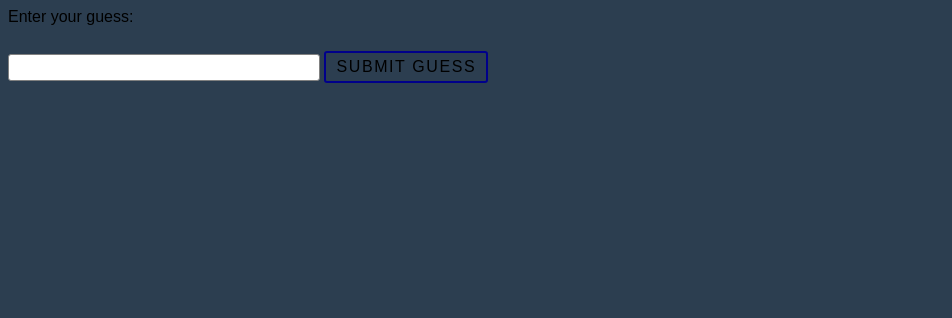
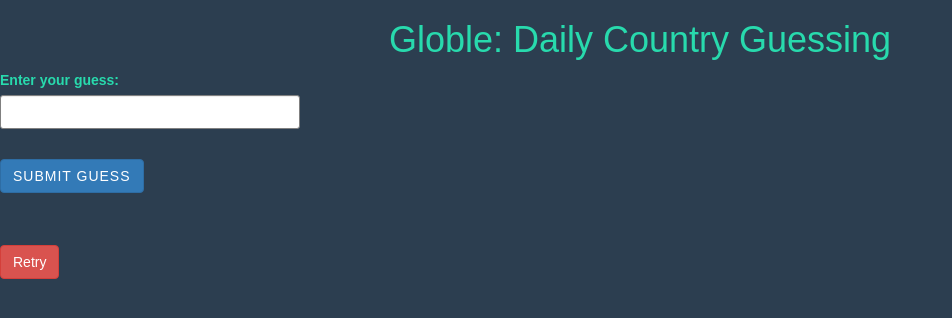
Before and after one commit to PatrikPaunovic/RWA-projekt, a plain HTML site: page druga_igra.html in a window 1280 px wide. Shown: the whole page, without its empty margins (0-952 px from the left). Drawn offline with nearby package versions, Linux system fonts and the light colour scheme; no server answers.

Commit message:
stil druge igre

```diff
--- a/druga_igra.html
+++ b/druga_igra.html
@@ -2,15 +2,26 @@
 <html>
     <head>
         <title>Drug igra</title>
+        <link rel="stylesheet" href="https://maxcdn.bootstrapcdn.com/bootstrap/3.3.7/css/bootstrap.min.css">
         <link rel="stylesheet" type="text/css" href="style.css" />
+        <link rel="stylesheet" type="text/css" href="style_drugaigra.css" />
         <script src="secondGame.js"></script>
     </head>
 
     <body>
-        <label for="guess-input">Enter your guess:</label>
-        <input type="text" id="guess-input" />
-        <button id="guess-button">Submit Guess</button>
-        <p id="result-message"></p>
+        <div id="centriraj">
+        <h1 class="text-center text-primary">Globle: Daily Country Guessing</h1>
+                        <label for="guess-input" class="tekst_pogadanja">Enter your guess:</label>
+                        <input type="text" class="form-control" id="guess-input">
+                        <p id="result-message"></p>
+                    <button type="submit" id="guess-button" class="btn btn-primary">Submit Guess</button>
+
+                <br>
+                <p id="result-message" class="alert"></p>
+                <a href="index.html">
+                    <div id="retry" class="btn btn-danger">Retry</div>
+                </a>
+            </div>
     </body>
 
 </html>
--- a/secondGame.js
+++ b/secondGame.js
@@ -93,9 +93,7 @@ async function startGame() {
                 }
 
             }
-            if(retry == true){
-                document.getElementById('retry').innerHTML = "<button> Retry </button>";
-            }
+
         }
 
     });
--- /dev/null
+++ b/style_drugaigra.css
@@ -0,0 +1,3 @@
+#centriraj{
+    align-items: center;
+}
```
